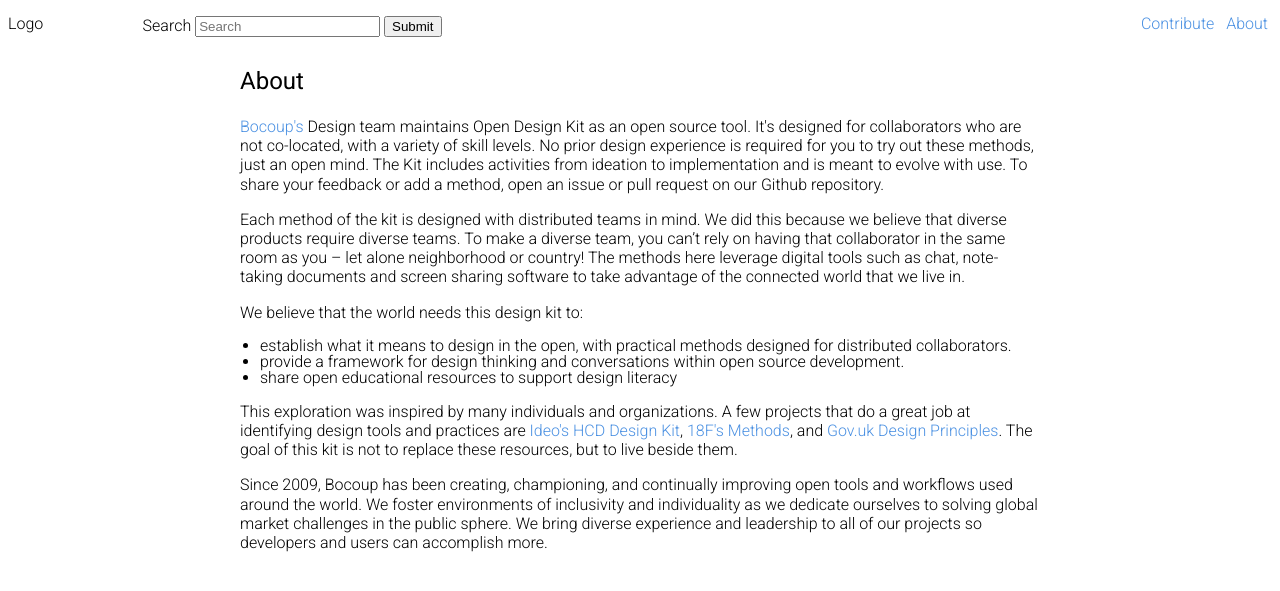
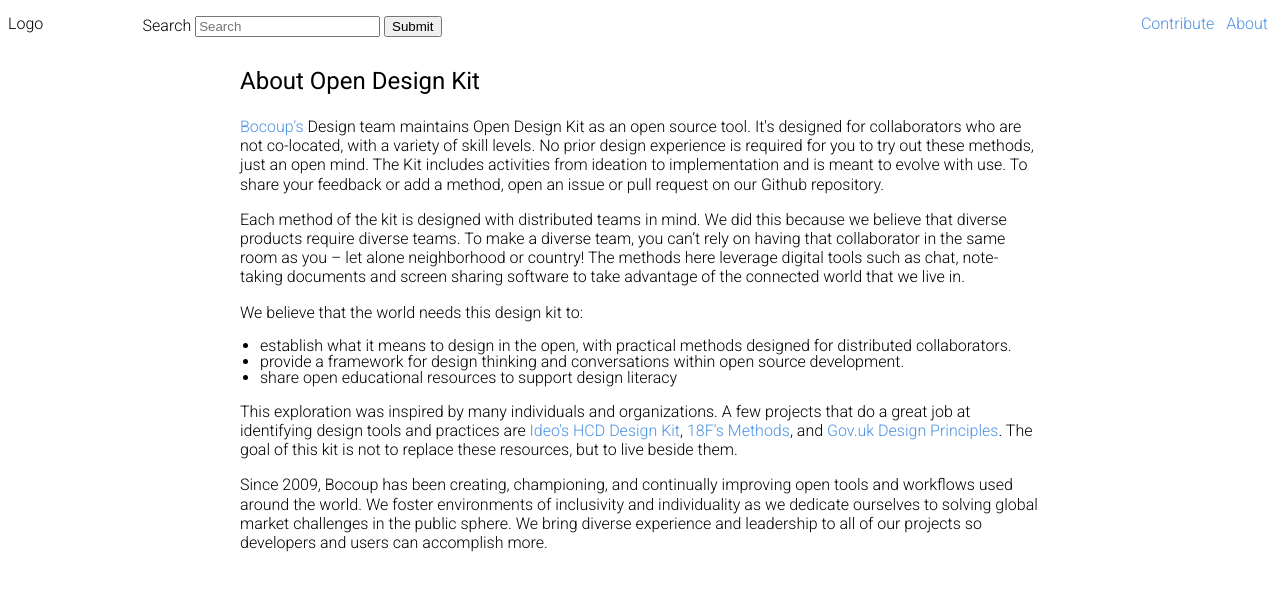
Before and after one commit to open-design-kit/opendesignkit, a Jekyll site: the page built from about/index.html, in a window 1280 px wide, cut to the strip 0-720 px from the top of the page. Shown: the top 591 px of the strip. Built offline with Jekyll 4.4.1, drawn with Linux system fonts in a browser that asks for light colours.

Commit message:
fixing the title

```diff
--- a/about/index.html
+++ b/about/index.html
@@ -1,6 +1,6 @@
 ---
 layout: default
-title: About
+title: About Open Design Kit
 ---
 
 <div class="about">
```
